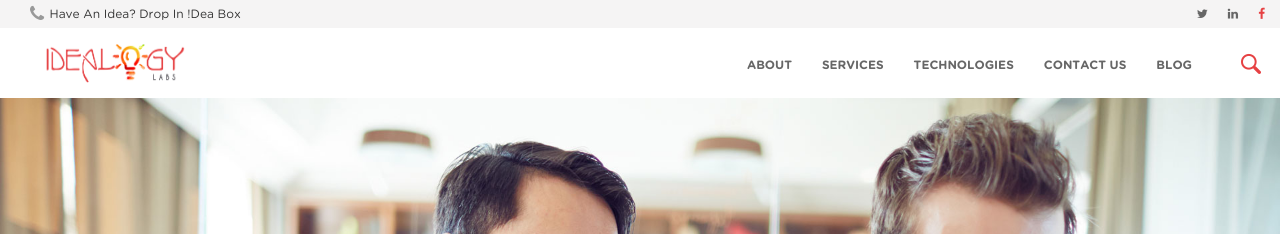
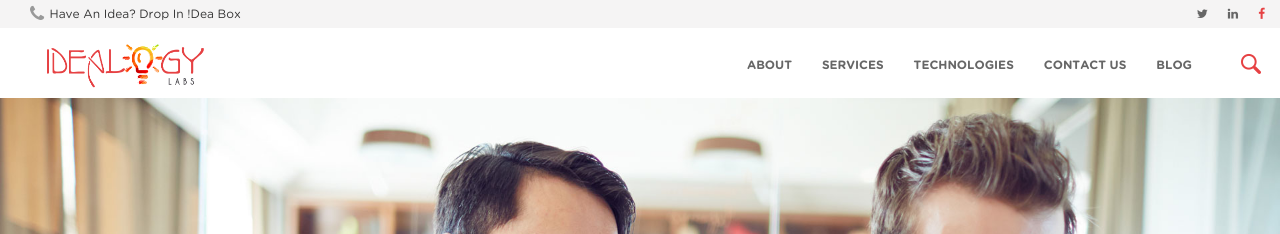
Before and after one commit to idealogylabs/idealogylabs.github.io, a Jekyll site: the page built from index.html, in a window 1280 px wide. Shown: the top 234 px of the page. Built offline with Jekyll 4.4.1, drawn with Linux system fonts in a browser that asks for light colours.

Commit message:
[UPDATE] logo modification

```diff
--- a/_includes/header.html
+++ b/_includes/header.html
@@ -27,7 +27,7 @@
       <h1 class="navbar-brand">
         <!-- <i class="fa fa-lightbulb-o"></i> <a href="/">Idealogy Labs</a> -->
         <a href="/">
-          <img src="/assets/img/idealogy_labs_red1.png" style="width:140px; height:40px;"></img>
+          <img src="/assets/img/idealogy_labs_red1.png" style="width:160px; height:45px;"></img>
         </a>
       </h1>
     <nav id="horizontal-menu" class="bottom-header-menu navbar-right hidden-sm hidden-xs">
```
